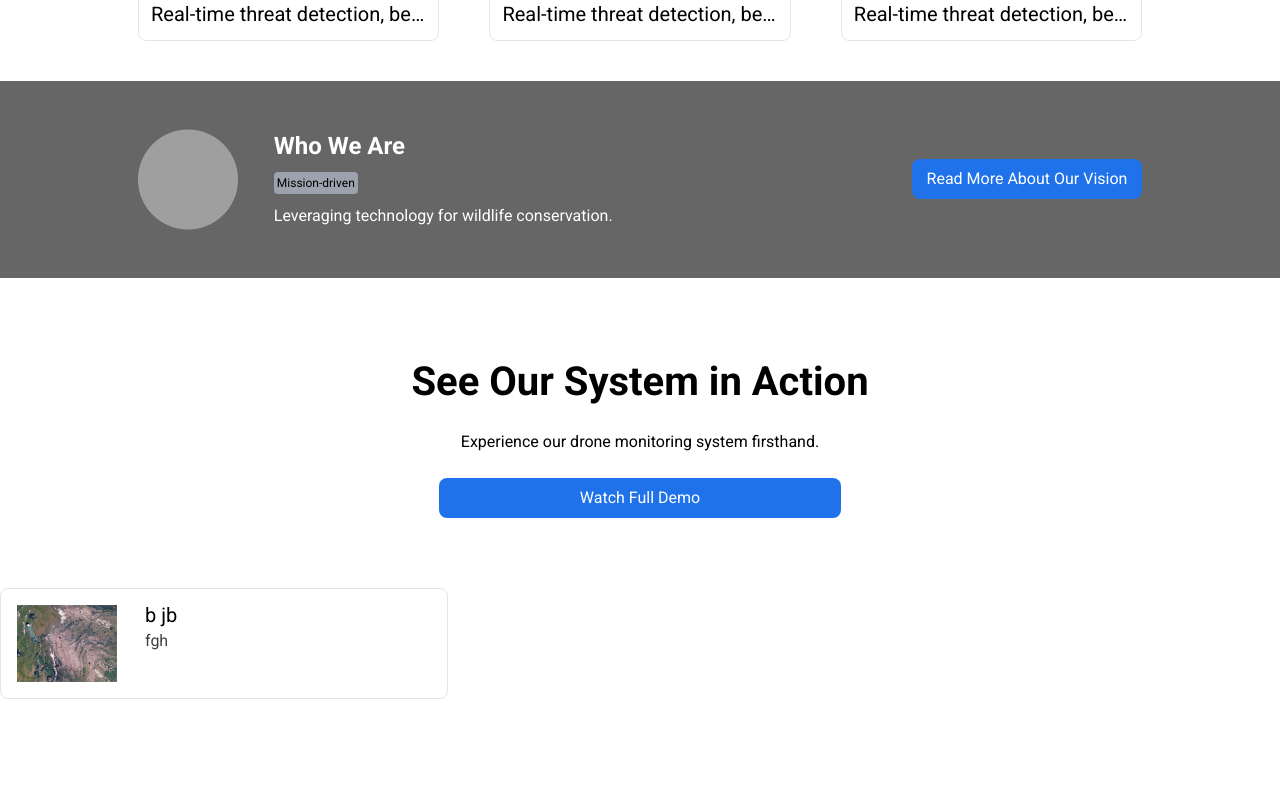
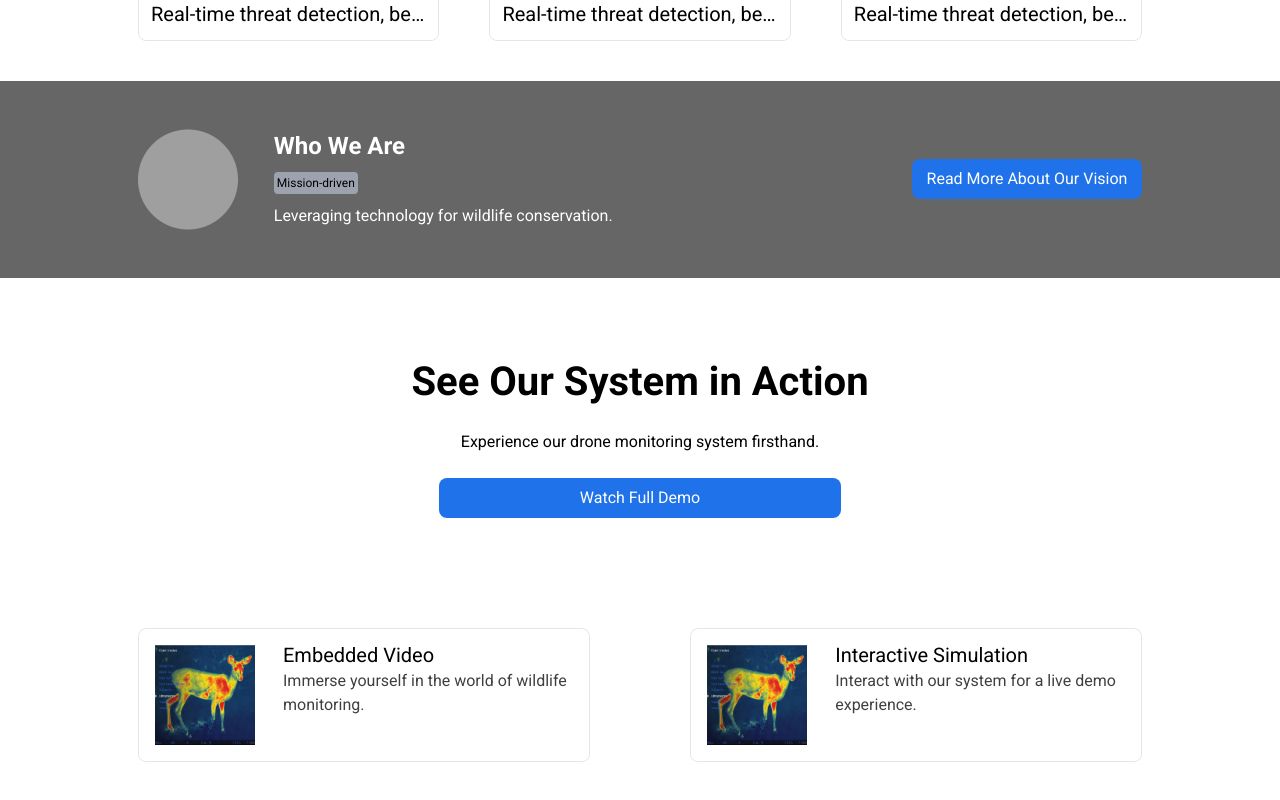
Before and after one commit to Tarang54/paw, a React (Create React App) app: page / in a window 1280 px wide. Shown: the part 1236-2036 px from the top of the page. Before the commit the page ends 1935 px from the top, so only its background shows below. Built offline with nearby package versions, Linux system fonts and the light colour scheme; the HTML template or start-up script is replaced by a standard one.

Commit message:
features section complted

```diff
--- a/src/App.js
+++ b/src/App.js
@@ -1,5 +1,4 @@
 import './App.css';
-import LandCard from './atoms/LandCard';
 import AboutUs from './molecules/AboutUs';
 import Features from './molecules/Features';
 import Header from './molecules/Header';
@@ -11,10 +10,10 @@ function App() {
       <Header/>
       <Hero index={0}/>
       <Hero index={1}/>
-      <Features />
+      <Features index={0}/>
       <AboutUs />
       <Hero index={2}/>
-      <LandCard />
+      <Features index={1}/>
     </div>
   );
 }
--- a/src/atoms/LandCard/index.js
+++ b/src/atoms/LandCard/index.js
@@ -1,13 +1,13 @@
 import React from 'react'
 import img from '../../assets/1.png'
 
-function LandCard() {
+function LandCard({img, title, description}) {
   return (
-    <div className='m-0 p-0 flex border-[1px] border-black border-opacity-10 overflow-hidden w-[35%] rounded-lg'>
+    <div className='m-0 p-0 flex border-[1px] border-black border-opacity-10 overflow-hidden w-[45%] rounded-lg'>
       <img src={img} width="100px" height="100px" className='m-4' alt="" />
       <div className="p-3">
-        <p className='leading-[28px] text-[20px] '>b jb</p>
-        <p className='leading-[24px] opacity-75 text-[16px]'>fgh</p>
+        <p className='leading-[28px] text-[20px] '>{title}</p>
+        <p className='leading-[24px] opacity-75 text-[16px]'>{description}</p>
       </div>
     </div>
   )
--- a/src/molecules/Features/index.js
+++ b/src/molecules/Features/index.js
@@ -3,9 +3,10 @@ import PortraitCard from '../../atoms/PortraitCard';
 import img1 from '../../assets/hero.png'
 import img2 from '../../assets/3.png'
 import img3 from '../../assets/2.png'
+import LandCard from '../../atoms/LandCard';
 
 
-function Features() {
+function Features({index}) {
     const CardData = [
         {
             title : "Revolutionizing Wildlife Monitoring with Autonomous Drones",
@@ -23,12 +24,34 @@ function Features() {
             img:img3,
         }
     ]
+    const LandCardData = [
+        {
+            title : "Embedded Video",
+            description : "Immerse yourself in the world of wildlife monitoring.",
+            img:img2,
+        },
+        {
+            title : "Interactive Simulation",
+            description : "Interact with our system for a live demo experience.",
+            img:img2,
+        }
+    ]
   return (
-    <div className='flex flex-row justify-between items-center py-[40px] px-12 max-w-[1100px] m-auto'>
-        {CardData.map((item, index) => (
-                <PortraitCard key={index} img={item.img} title={item.title} description={item.description}/>
-        ))}
-    </div>
+    <>
+        {index === 0 ?
+            <div className='flex flex-row justify-between items-center py-[40px] px-12 max-w-[1100px] m-auto'>
+                {CardData.map((item, index) => (
+                        <PortraitCard key={index} img={item.img} title={item.title} description={item.description}/>
+                ))}
+            </div>:
+            //for bottom features - landscape mode
+            <div className='flex flex-row justify-between items-center py-[40px] px-12 max-w-[1100px] m-auto'>
+                {LandCardData.map((item, index) => (
+                     <LandCard key={index} img={item.img} title={item.title} description={item.description}/>
+                ))}
+            </div>
+            }
+    </>
   )
 }
 
```
